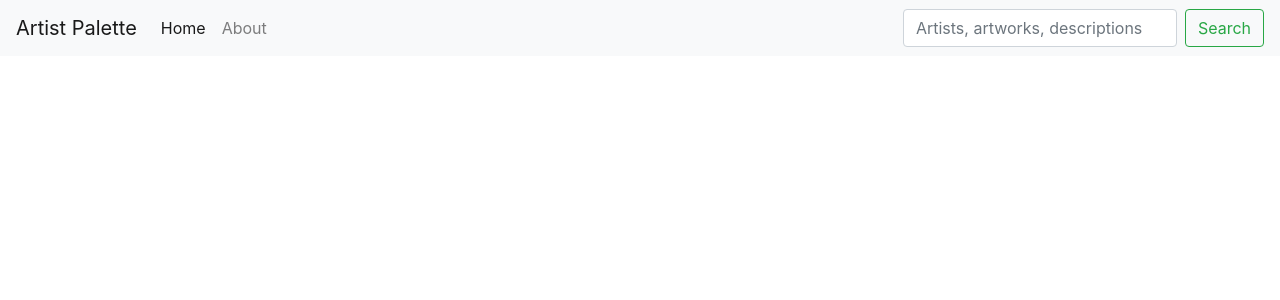
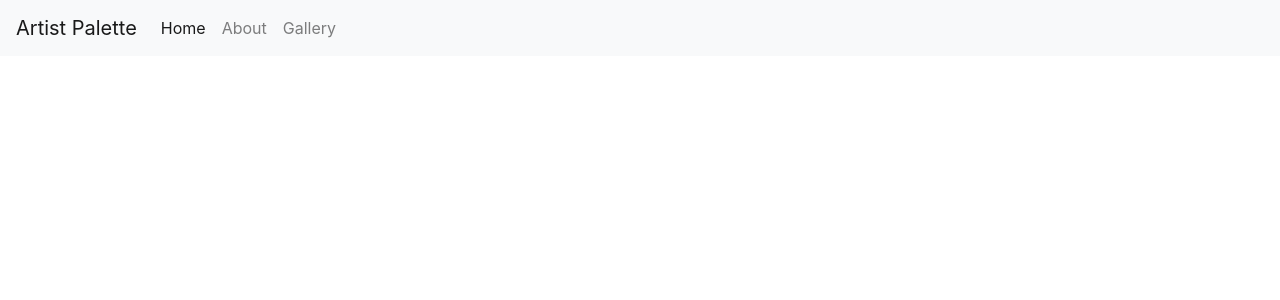
Before and after one commit to jchuynh/palette, a Python web app: template templates/base.html in a window 1280 px wide. Shown: the top 300 px of the page. Run offline with Jinja, Linux system fonts and the light colour scheme; the template is opened without the code that fills it, so the values that code supplies are empty; some libraries are stand-ins or nearby versions.

Commit message:
Working on search form to query into the databases

```diff
--- a/templates/base.html
+++ b/templates/base.html
@@ -27,12 +27,10 @@
       <li class="nav-item">
         <a class="nav-link" href="#">About</a>
       </li>
-
+          <li class="nav-item">
+      <a class="nav-link" href="#">Gallery</a>
+    </li>
     </ul>
-    <form class="form-inline my-2 my-lg-0">
-      <input class="form-control mr-sm-2" type="search" placeholder="Artists, artworks, descriptions" aria-label="Search">
-      <button class="btn btn-outline-success my-2 my-sm-0" type="submit">Search</button>
-    </form>
   </div>
 </nav>
   {% block content %}
```
Also changed, not shown: server.py (+10 -2 lines), templates/artwork_detail.html (+5 -3 lines), templates/index.html (+10 -0 lines).
